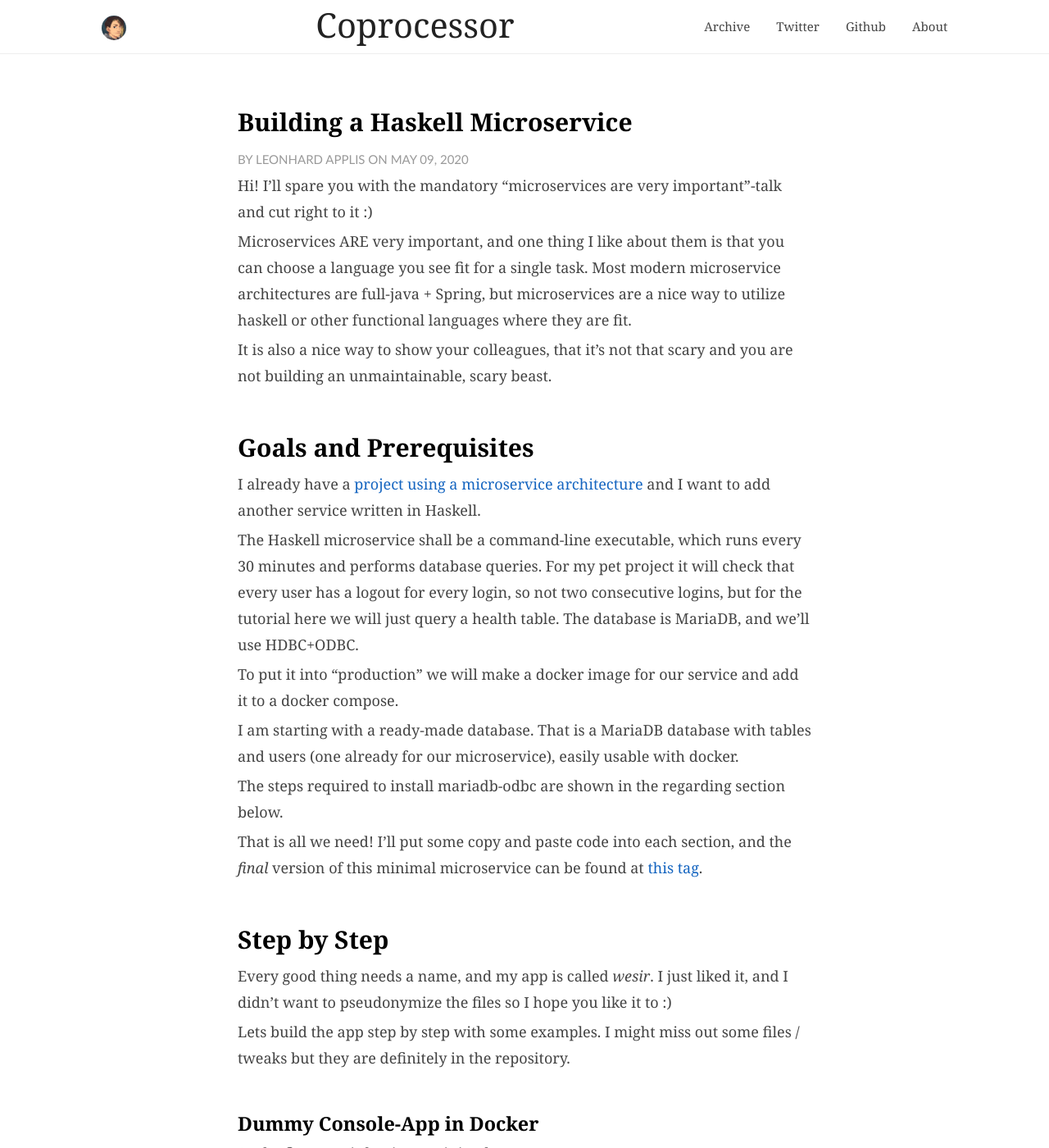
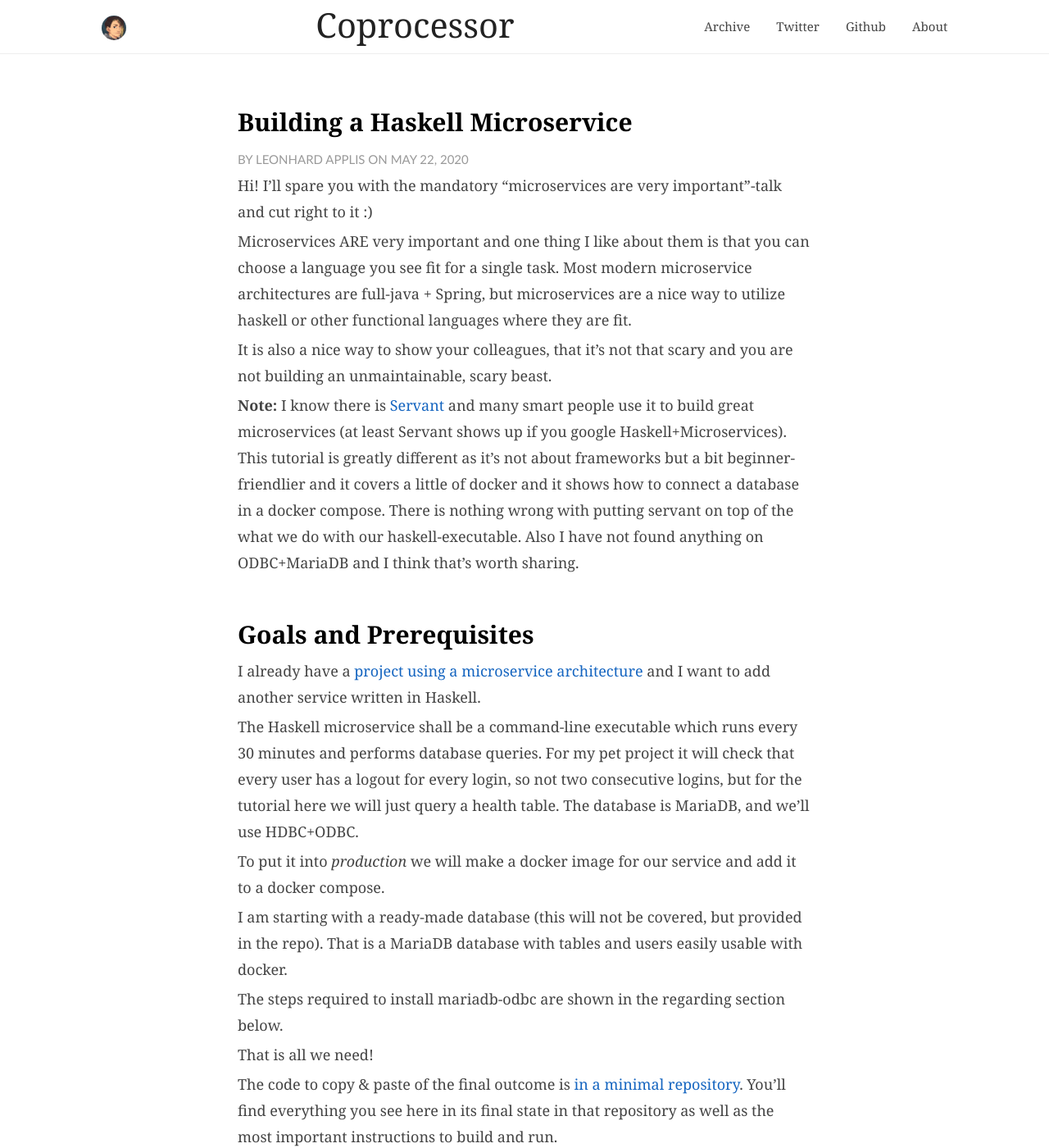
Before and after one commit to Twonki/twonki.github.io, a Jekyll site: the page built from _posts/2020-05-22-haskell-microservice.md, in a window 1280 px wide and 1400 px high. Shown: the whole window at 82% size. Built offline with Jekyll 4.4.1, drawn with Linux system fonts in a browser that asks for light colours; comment, search, counter and statistics services are not loaded; some of the changed text lies outside the part shown.

Commit message:
Added minimal repository and fixed pointers to it, changed date

````diff
--- a/_posts/2020-05-05-haskell-microservice.md
+++ b/_posts/2020-05-22-haskell-microservice.md
@@ -1,39 +1,46 @@
 ---
 layout: post
 title:  "Building a Haskell Microservice"
-date:   2020-05-09
+date:   2020-05-22
 author: Leonhard Applis
 description: A Tutorial on how to build a minimal microservice using haskell and docker
 ---
 
 Hi! I'll spare you with the mandatory "microservices are very important"-talk and cut right to it :)
 
-Microservices ARE very important, and one thing I like about them is that you can choose a language you see fit for a single task.
+Microservices ARE very important and one thing I like about them is that you can choose a language you see fit for a single task.
 Most modern microservice architectures are full-java + Spring, but microservices are a nice way to utilize haskell or other functional languages where they are fit.
 
 It is also a nice way to show your colleagues, that it's not that scary and you are not building an unmaintainable, scary beast.
+
+**Note:** I know there is [Servant](https://www.servant.dev/) and many smart people use it to build great microservices (at least Servant shows up if you google Haskell+Microservices).
+This tutorial is greatly different as it's not about frameworks but a bit beginner-friendlier and it covers a little of docker and it shows how to connect a database in a docker compose.
+There is nothing wrong with putting servant on top of the what we do with our haskell-executable.
+Also I have not found anything on ODBC+MariaDB and I think that's worth sharing.
 
 ## Goals and Prerequisites
 
 I already have a [project using a microservice architecture](https://github.com/Twonki/Microtope) and I want to add another service written in Haskell.
 
-The Haskell microservice shall be a command-line executable, which runs every 30 minutes and performs database queries.
+The Haskell microservice shall be a command-line executable which runs every 30 minutes and performs database queries.
 For my pet project it will check that every user has a logout for every login, so not two consecutive logins, but for the tutorial here we will just query a health table.
 The database is MariaDB, and we'll use HDBC+ODBC.
 
-To put it into "production" we will make a docker image for our service and add it to a docker compose.
+To put it into *production* we will make a docker image for our service and add it to a docker compose.
 
-I am starting with a ready-made database.
-That is a MariaDB database with tables and users (one already for our microservice), easily usable with docker.
+I am starting with a ready-made database (this will not be covered, but provided in the repo).
+That is a MariaDB database with tables and users easily usable with docker.
 
 The steps required to install mariadb-odbc are shown in the regarding section below.
 
 That is all we need!
-I'll put some copy and paste code into each section, and the *final* version of this minimal microservice can be found at [this tag](www.todo.com).
+
+The code to copy & paste of the final outcome is [in a minimal repository](https://github.com/Twonki/HaskellMariaDB_MicroserviceExample).
+You'll find everything you see here in its final state in that repository as well as the most important instructions to build and run.
 
 ## Step by Step
 
-Every good thing needs a name, and my app is called *wesir*. I just liked it, and I didn't want to pseudonymize the files so I hope you like it to :)
+Every good thing needs a name, and my app is called *Checker*.
 
 Lets build the app step by step with some examples. I might miss out some files / tweaks but they are definitely in the repository.
 
@@ -52,13 +59,13 @@ and we have a normal cabal file alongside, where we also added all of our depend
 
 ```Haskell
 cabal-version:       3.0
-name:                Wesir
-version:             0.0.1.0
-synopsis:            Program to check MicroTope Database validity
+name:                Checker
+version:             0.1.0.0
+synopsis:            Minimal example to connect to a mariadb database using odbc
 license:             MIT
 category:            executable
 
-executable Wesir
+executable Checker
   import: deps
   main-is:            Program.hs
   build-depends:  base                  >= 4.13.0 && < 4.14,
@@ -81,10 +88,10 @@ COPY . .
 
 RUN cabal new-install
 
-ENTRYPOINT ["Wesir"]
+ENTRYPOINT ["Checker"]
 ```
 
-With this, we do a short `docker build . -t wesir` and `docker run wesir` and we should see another Hello world.
+With this, we do a short `docker build . -t minimal/checker` and `docker run minimal/checker` and we should see another Hello world.
 
 
 ### Console Arguments & Connection-properties
@@ -266,7 +273,8 @@ main = do
 This will do.
 If the database is successfully running on localhost and the standard port, we can verify it using the standard parameters and do `cabal new-run`.
 
-Otherwise if we hide it, or have a different user, we need to pass arguments such as `cabal new-run -u otherUser --password otherPw`. If you use my image, the user can be found in the [sql files](https://github.com/Twonki/Microtope/blob/master/database/sql-files/Step02_createUser.sql).
+Otherwise if we hide it, or have a different user, we need to pass arguments such as `cabal new-run -u otherUser --password otherPw`.
+If you use my image, the user can be found in the [sql files](https://github.com/Twonki/HaskellMariaDB_MicroserviceExample/blob/master/Database/sql-files/Step02_createUser.sql).
 
 ### Add ODBC to Docker
 
@@ -307,12 +315,12 @@ RUN odbcinst -i -d -f Resources/MariaDB_odbc_driver_template.ini
 
 RUN cabal new-install
 
-ENTRYPOINT [ "Wesir"]
+ENTRYPOINT [ "Checker"]
 ```
 
 Make sure to adjust the version in the MariaDB_odbc_driver_template.
 
-To verify this step do `docker build . -t wesir` and `docker run wesir`.
+To verify this step do `docker build . -t minimal/checker` and `docker run minimal/checker`.
 
 It will fail, but if it tells you that you have no mariadb on localhost than it's failing the intended way.
 
@@ -329,11 +337,11 @@ We do by adding the following to our Dockerfile:
 ```
 ENV MariaDB_Adress 127.0.0.1
 ENV MariaDB_Port 3306
-ENV MariaDB_DatabaseName microtope
-ENV MariaDB_User admin
-ENV MariaDB_PW admin
+ENV MariaDB_DatabaseName minimal
+ENV MariaDB_User checker
+ENV MariaDB_PW check4me
 
-ENTRYPOINT [Wesir -h ${MariaDB_Adress} -u ${MariaDB_User} --password ${MariaDB_PW} -p ${MariaDB_Port} -d ${MariaDB_DatabaseName}"]
+ENTRYPOINT [Checker -h ${MariaDB_Adress} -u ${MariaDB_User} --password ${MariaDB_PW} -p ${MariaDB_Port} -d ${MariaDB_DatabaseName}"]
 ```
 
 This for example enables us to pass the password as a [docker-secret](https://docs.docker.com/engine/swarm/secrets/), which can be considered best practice. Same for Kubernetes.
@@ -350,7 +358,7 @@ To use it, we download the shell-file and add it to our resources.
 Then we only have to adjust entrypoint:
 
 ```
- ENTRYPOINT [ "/bin/bash", "-c","./Resources/wait-for-it.sh -t 0 -s --host=$MariaDB_Adress --port=$MariaDB_Port -- Wesir -h ${MariaDB_Adress} -u ${MariaDB_User} --password ${MariaDB_PW} -p ${MariaDB_Port} -d ${MariaDB_DatabaseName}"]
+ ENTRYPOINT [ "/bin/bash", "-c","./Resources/wait-for-it.sh -t 0 -s --host=$MariaDB_Adress --port=$MariaDB_Port -- Checker -h ${MariaDB_Adress} -u ${MariaDB_User} --password ${MariaDB_PW} -p ${MariaDB_Port} -d ${MariaDB_DatabaseName}"]
 ```
 
 The used flags are `-t 0` to "never stop trying" (quite motivating, otherwise it would end after trying for 100s) and `-s` to be silent.
@@ -367,17 +375,18 @@ version: '3.3'
 
 services:
   db:
-    image: microtope/database
+    image: minimal/database
     environment:
       MYSQL_RANDOM_ROOT_PASSWORD: "yes"
       TZ: "Europe/Berlin"
-  wesir:
-    image: microtope/wesir
+  checker:
+    image: minimal/checker
     environment:
       MariaDB_Adress: db
       MariaDB_Port: 3306
-      MariaDB_User: admin
-      MariaDB_PW: admin
+      MariaDB_User: checker
+      MariaDB_PW: check4me
+      MariaDB_Database: minimal
     depends_on:
       - db
 ```
````
Also changed, not shown: other parts of _posts/2020-05-22-haskell-microservice.md (+7 -5 lines).
